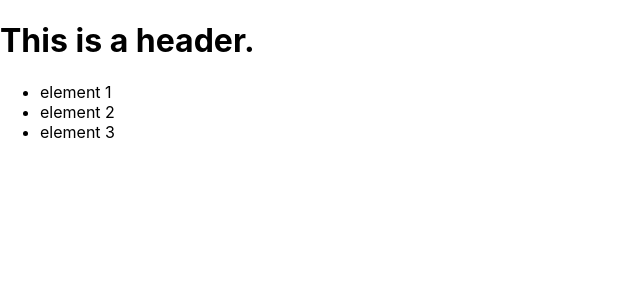
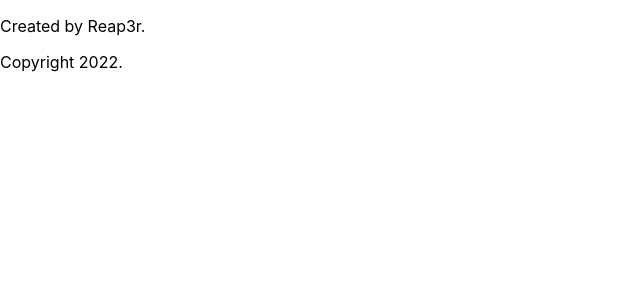
Before and after one commit to Boston343/Keeper, a React (Create React App) app: page / in a window 1280 px wide. Shown: the top 300 px of the page, without its empty margins (0-640 px from the left). Built offline with nearby package versions, Linux system fonts and the light colour scheme.

Commit message:
challenge 2, some expressions inside HTML inside JS. 'we need to go deeper'

```diff
--- a/src/index.js
+++ b/src/index.js
@@ -3,6 +3,11 @@ import ReactDOM from "react-dom/client";
 import "./index.css";
 import App from "./App";
 import reportWebVitals from "./reportWebVitals";
+
+const fName = "Reap3r";
+const lName = "Chaos";
+const luckyNum = 7;
+const date = new Date();
 
 const root = ReactDOM.createRoot(document.getElementById("root"));
 root.render(
@@ -10,12 +15,8 @@ root.render(
   //   <App />
   // </React.StrictMode>
   <div>
-    <h1>This is a header.</h1>
-    <ul>
-      <li>element 1</li>
-      <li>element 2</li>
-      <li>element 3</li>
-    </ul>
+    <p>Created by {fName}.</p>
+    <p>Copyright {date.getFullYear()}.</p>
   </div>
 );
 
```
